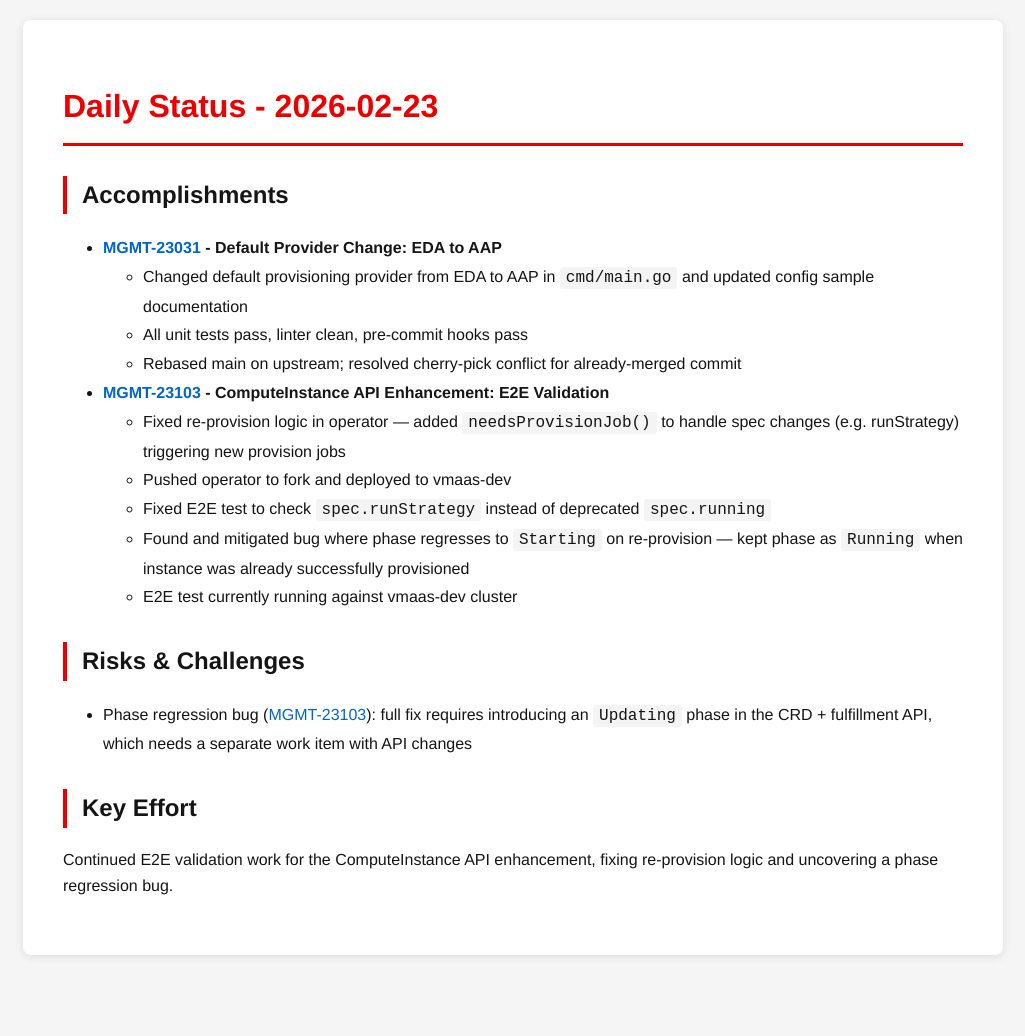
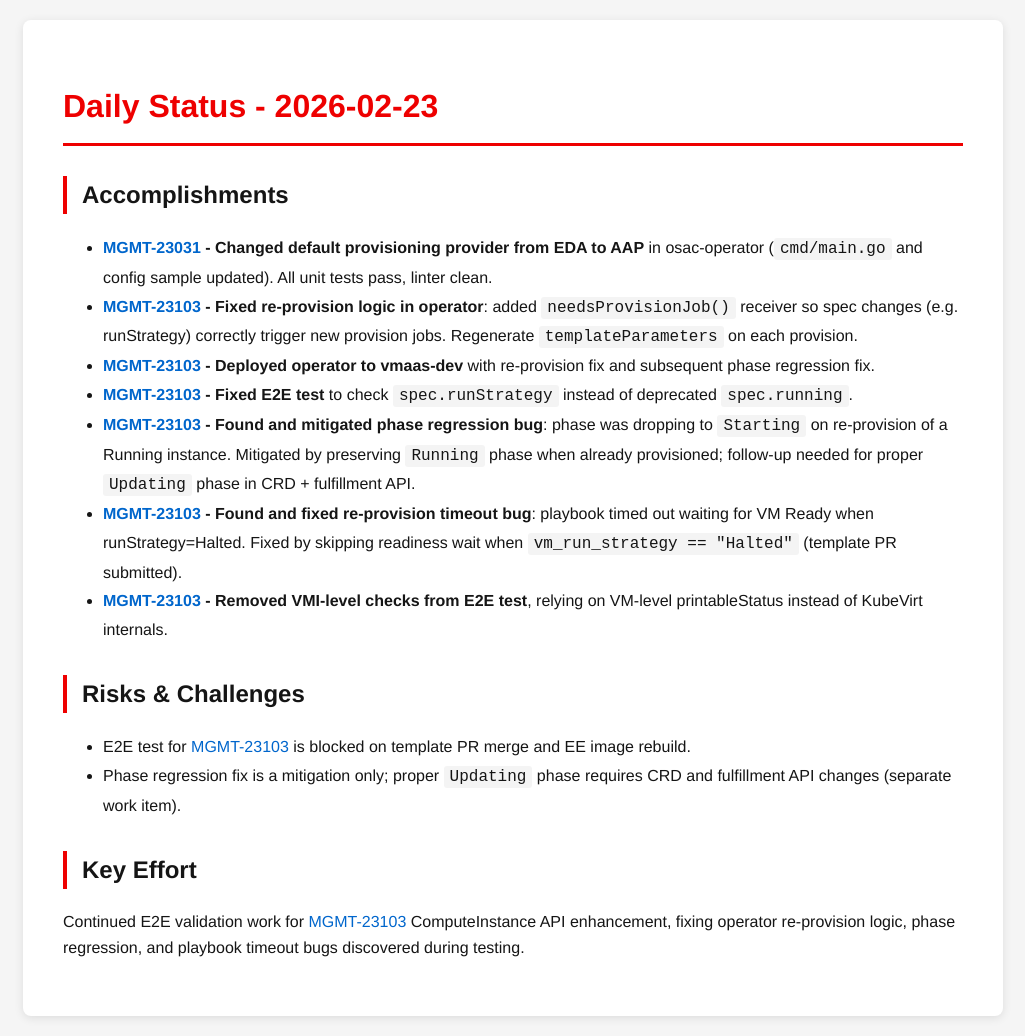
Before and after one commit to tzvatot/daily-status, a Jekyll site: the page built from 2026-02-23.md, in a window 1280 px wide. Shown: the whole page, without its empty margins (127-1152 px from the left). Built offline with Jekyll 4.4.1, drawn with Linux system fonts in a browser that asks for light colours; before the commit the page ends 975 px from its top, so only the background shows below that.

Commit message:
Daily status update - 2026-02-23

```diff
--- a/2026-02-23.md
+++ b/2026-02-23.md
@@ -7,20 +7,20 @@ date: 2026-02-23
 # Daily Status - 2026-02-23
 
 ## Accomplishments
-- **[MGMT-23031](https://issues.redhat.com/browse/MGMT-23031) - Default Provider Change: EDA to AAP**
-  - Changed default provisioning provider from EDA to AAP in `cmd/main.go` and updated config sample documentation
-  - All unit tests pass, linter clean, pre-commit hooks pass
-  - Rebased main on upstream; resolved cherry-pick conflict for already-merged commit
 
-- **[MGMT-23103](https://issues.redhat.com/browse/MGMT-23103) - ComputeInstance API Enhancement: E2E Validation**
-  - Fixed re-provision logic in operator — added `needsProvisionJob()` to handle spec changes (e.g. runStrategy) triggering new provision jobs
-  - Pushed operator to fork and deployed to vmaas-dev
-  - Fixed E2E test to check `spec.runStrategy` instead of deprecated `spec.running`
-  - Found and mitigated bug where phase regresses to `Starting` on re-provision — kept phase as `Running` when instance was already successfully provisioned
-  - E2E test currently running against vmaas-dev cluster
+- **[MGMT-23031](https://issues.redhat.com/browse/MGMT-23031) - Changed default provisioning provider from EDA to AAP** in osac-operator (`cmd/main.go` and config sample updated). All unit tests pass, linter clean.
+- **[MGMT-23103](https://issues.redhat.com/browse/MGMT-23103) - Fixed re-provision logic in operator**: added `needsProvisionJob()` receiver so spec changes (e.g. runStrategy) correctly trigger new provision jobs. Regenerate `templateParameters` on each provision.
+- **[MGMT-23103](https://issues.redhat.com/browse/MGMT-23103) - Deployed operator to vmaas-dev** with re-provision fix and subsequent phase regression fix.
+- **[MGMT-23103](https://issues.redhat.com/browse/MGMT-23103) - Fixed E2E test** to check `spec.runStrategy` instead of deprecated `spec.running`.
+- **[MGMT-23103](https://issues.redhat.com/browse/MGMT-23103) - Found and mitigated phase regression bug**: phase was dropping to `Starting` on re-provision of a Running instance. Mitigated by preserving `Running` phase when already provisioned; follow-up needed for proper `Updating` phase in CRD + fulfillment API.
+- **[MGMT-23103](https://issues.redhat.com/browse/MGMT-23103) - Found and fixed re-provision timeout bug**: playbook timed out waiting for VM Ready when runStrategy=Halted. Fixed by skipping readiness wait when `vm_run_strategy == "Halted"` (template PR submitted).
+- **[MGMT-23103](https://issues.redhat.com/browse/MGMT-23103) - Removed VMI-level checks from E2E test**, relying on VM-level printableStatus instead of KubeVirt internals.
 
 ## Risks & Challenges
-- Phase regression bug ([MGMT-23103](https://issues.redhat.com/browse/MGMT-23103)): full fix requires introducing an `Updating` phase in the CRD + fulfillment API, which needs a separate work item with API changes
+
+- E2E test for [MGMT-23103](https://issues.redhat.com/browse/MGMT-23103) is blocked on template PR merge and EE image rebuild.
+- Phase regression fix is a mitigation only; proper `Updating` phase requires CRD and fulfillment API changes (separate work item).
 
 ## Key Effort
-Continued E2E validation work for the ComputeInstance API enhancement, fixing re-provision logic and uncovering a phase regression bug.
+
+Continued E2E validation work for [MGMT-23103](https://issues.redhat.com/browse/MGMT-23103) ComputeInstance API enhancement, fixing operator re-provision logic, phase regression, and playbook timeout bugs discovered during testing.
```
